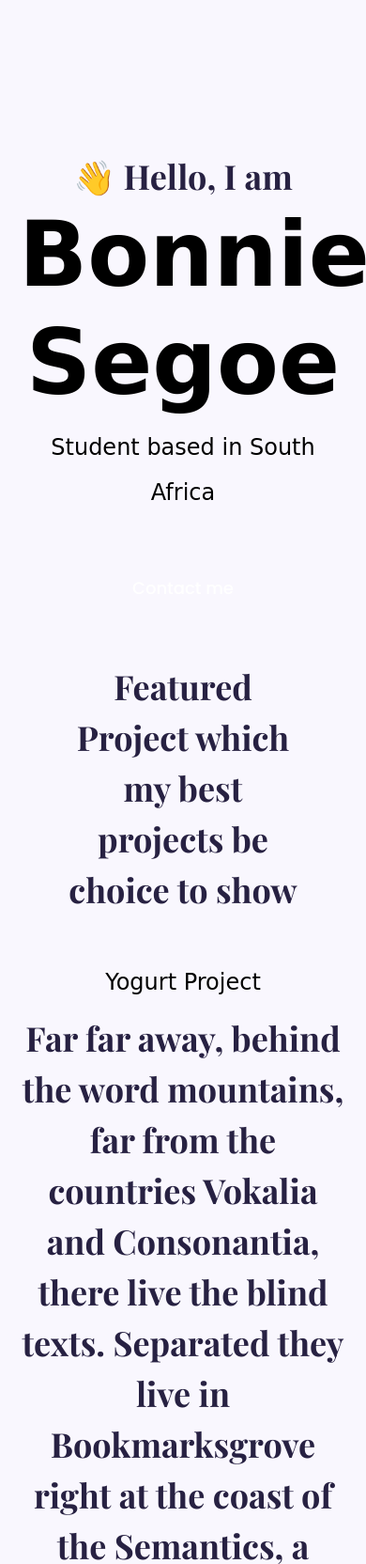
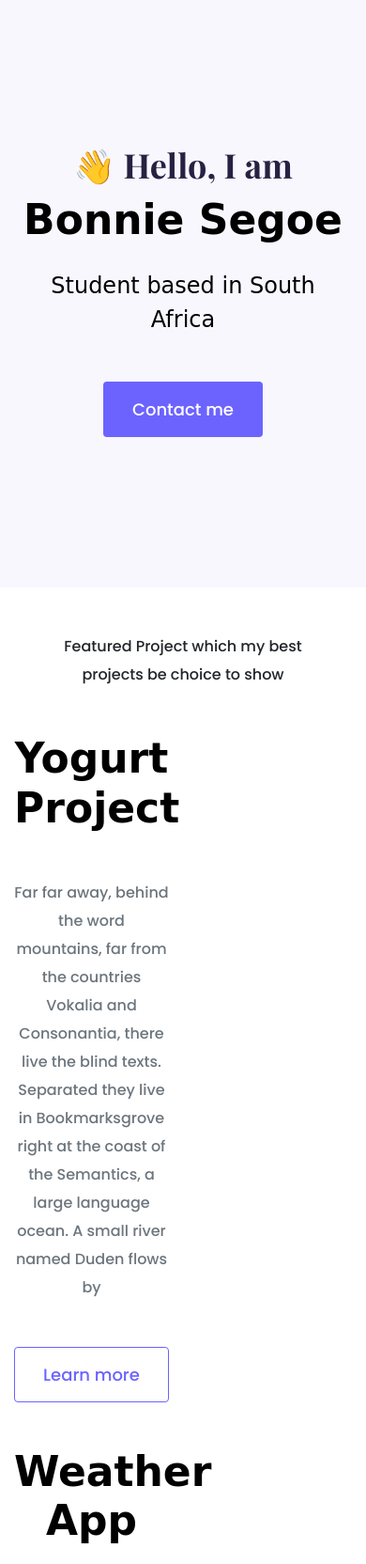
Before and after one commit to Bonniesegoe/portfolio-project, a plain HTML site: page index.html in a window 390 px wide. Shown: the top 1664 px of the page at 94% size. Drawn offline with nearby package versions, Linux system fonts and the light colour scheme; a web font is replaced by a local one.

Commit message:
added homepage content design

```diff
--- a/index.html
+++ b/index.html
@@ -24,13 +24,60 @@
     <div>
     <a href="#" class="btn btn-branding">Contact me</a>
     </div>
-    <p class="text-center m-5">Featured Project which my best projects be choice to show</p>
-    <h2 class="upper"> Yogurt Project </h2>
-    <p>
+    </div>
+     <p class="text-center m-5">Featured Project which my best projects be choice to show</p>
+    <div class="container">
+      <div class="row mb-5">
+        <div class="col-6 d-none d-lg-block">
+            <img src="images/yogurt.png" class="img-fluid" alt="">
+        </div>
+        <div class="col-6">
+        <div class="project-description">
+    <h2 class="mb-5"> Yogurt Project </h2>
+    <p class="mb-5 text-muted">
         Far far away, behind the word mountains, far from the countries Vokalia and Consonantia, there live the blind texts.
         Separated they live in Bookmarksgrove right at the coast of the Semantics, a large language ocean.
-         A small river named Duden flows by
+        A small river named Duden flows by
     </p>
-    <a href=""> Learn more </a>
+    <a href="" class="btn btn-branding-outline"> Learn more </a>
+         </div>
+        </div>
+      </div>
+        <div class="row mb-5">
+
+        <div class="col-6">
+        <div class="project-description">
+    <h2 class="mb-5"> Weather App </h2>
+    <p class="mb-5 text-muted">
+        Far far away, behind the word mountains, far from the countries Vokalia and Consonantia, there live the blind texts.
+        Separated they live in Bookmarksgrove right at the coast of the Semantics, a large language ocean.
+        A small river named Duden flows by
+    </p>
+    <a href="" class="btn btn-branding-outline"> Learn more </a>
+         </div>
+        </div>
+        <div class="col-6 d-none d-lg-block">
+         <img src="images/weather.png" class="img-fluid" alt="">
+        </div>
+        </div>
+       <div class="row">
+        <div class="col-6 d-none d-lg-block">
+            <img src="images/dictionary.png" class="img-fluid" alt="">
+        </div>
+        <div class="col-6">
+        <div class="project-description">
+    <h2 class="mb-5"> Dictionary App</h2>
+    <p class="mb-5 text-muted">
+        Far far away, behind the word mountains, far from the countries Vokalia and Consonantia, there live the blind texts.
+        Separated they live in Bookmarksgrove right at the coast of the Semantics, a large language ocean.
+        A small river named Duden flows by
+    </p>
+    <a href="" class="btn btn-branding-outline"> Learn more </a>
+         </div>
+        </div>
+      </div>
+
+    </div>
+
 </body>
 </html>
--- a/styles/portfolio.css
+++ b/styles/portfolio.css
@@ -27,6 +27,7 @@ h6 {
 
 h1 {
   font-size: 96px;
+  line-height: 1.5;
 }
 
 h2 {
@@ -36,6 +37,7 @@ h2 {
 p {
   font-weight: normal;
   font-size: 16px;
+  line-height: 30px;
 }
 
 .hero {
@@ -56,11 +58,11 @@ p {
   font-family: var(--heading-font-family);
   font-weight: normal;
   font-size: 24px;
-  line-height: 2;
+  line-height: 1.5;
 }
 
 .btn-branding {
-  background: var(--brading-color);
+  background: var(--branding-color);
   color: white;
   border-radius: 4px;
   font-size: 18px;
@@ -68,7 +70,29 @@ p {
   padding: 15px 30px;
 }
 
-.upper {
-    font-family: var(--heading-font-family);
-    font-size: 64px;
+.btn-branding-outline {
+  color: var(--branding-color);
+  border: 1px solid var(--branding-color);
+  border-radius: 4px;
+  font-size: 18px;
+  line-height: 27px;
+  padding: 15px 30px;
 }
+
+.project-description {
+    padding: 120px 60px;
+}
+
+@media (max-width: 960px) {
+    h1 {
+        font-size: 44px;
+        line-height: 2;
+    }
+    h2 {
+        font-size: 44px;
+    }
+    .project-description {
+        padding: 0;
+        text-align: center;
+    }
+}
```
Also changed, not shown: images/dictionary.png (added), images/weather.png (added), images/yogurt.png (added).
